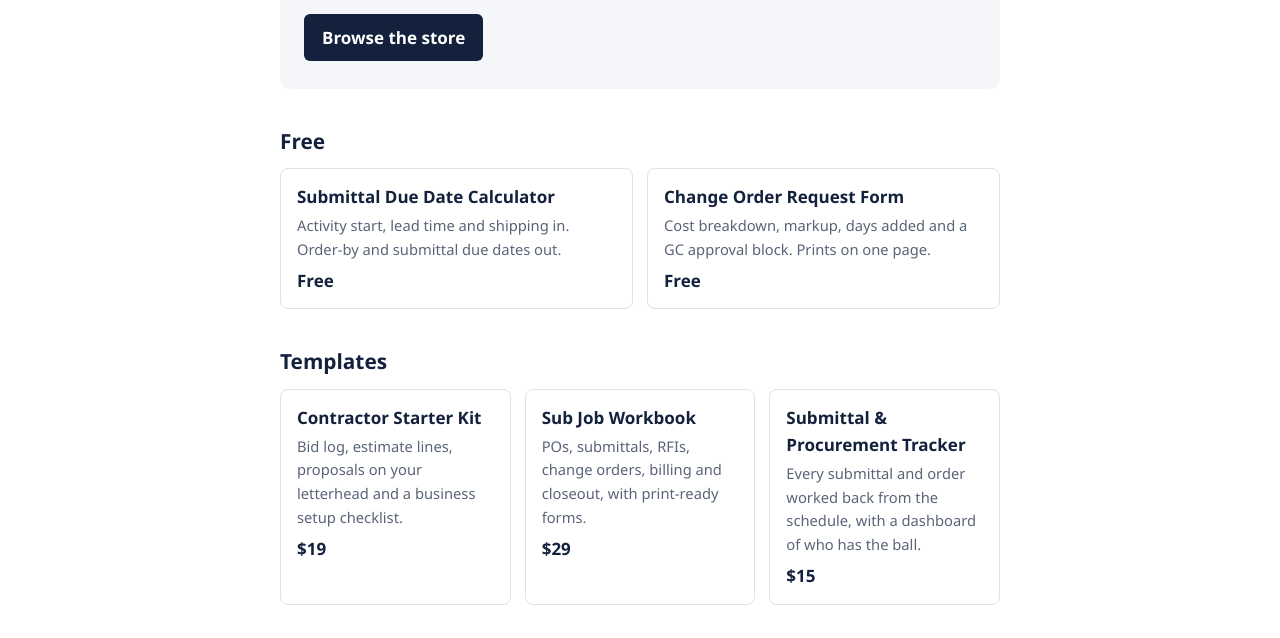
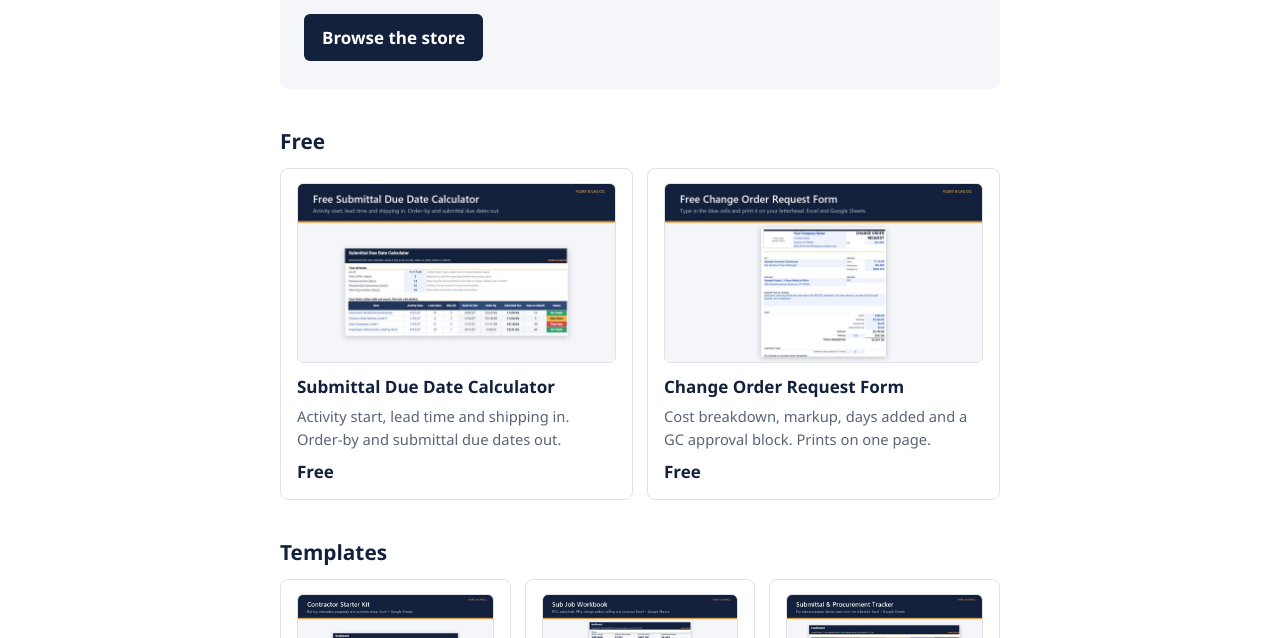
Before and after one commit to floatlagco/floatlagco.github.io, a plain HTML site: page index.html in a window 1280 px wide. Shown: the part 277-915 px from the top of the page. Drawn offline with Linux system fonts and the light colour scheme.

Commit message:
Product images on the home page cards

```diff
--- a/index.html
+++ b/index.html
@@ -28,15 +28,15 @@
 
 <h2>Free</h2>
 <div class="cards">
-<a class="card" href="https://payhip.com/b/35ez0"><strong>Submittal Due Date Calculator</strong><span>Activity start, lead time and shipping in. Order-by and submittal due dates out.</span><em>Free</em></a>
-<a class="card" href="https://payhip.com/b/2LPNk"><strong>Change Order Request Form</strong><span>Cost breakdown, markup, days added and a GC approval block. Prints on one page.</span><em>Free</em></a>
+<a class="card" href="https://payhip.com/b/35ez0"><img src="card-calculator.jpg" alt="Submittal Due Date Calculator spreadsheet" width="640" height="360" loading="lazy"><strong>Submittal Due Date Calculator</strong><span>Activity start, lead time and shipping in. Order-by and submittal due dates out.</span><em>Free</em></a>
+<a class="card" href="https://payhip.com/b/2LPNk"><img src="card-co-form.jpg" alt="Change Order Request Form" width="640" height="360" loading="lazy"><strong>Change Order Request Form</strong><span>Cost breakdown, markup, days added and a GC approval block. Prints on one page.</span><em>Free</em></a>
 </div>
 
 <h2>Templates</h2>
 <div class="cards">
-<a class="card" href="https://payhip.com/b/V36rY"><strong>Contractor Starter Kit</strong><span>Bid log, estimate lines, proposals on your letterhead and a business setup checklist.</span><em>$19</em></a>
-<a class="card" href="https://payhip.com/b/2f1AX"><strong>Sub Job Workbook</strong><span>POs, submittals, RFIs, change orders, billing and closeout, with print-ready forms.</span><em>$29</em></a>
-<a class="card" href="https://payhip.com/b/UwlQ3"><strong>Submittal &amp; Procurement Tracker</strong><span>Every submittal and order worked back from the schedule, with a dashboard of who has the ball.</span><em>$15</em></a>
+<a class="card" href="https://payhip.com/b/V36rY"><img src="card-starter-kit.jpg" alt="Contractor Starter Kit bid log and proposal" width="640" height="360" loading="lazy"><strong>Contractor Starter Kit</strong><span>Bid log, estimate lines, proposals on your letterhead and a business setup checklist.</span><em>$19</em></a>
+<a class="card" href="https://payhip.com/b/2f1AX"><img src="card-workbook.jpg" alt="Sub Job Workbook forms and logs" width="640" height="360" loading="lazy"><strong>Sub Job Workbook</strong><span>POs, submittals, RFIs, change orders, billing and closeout, with print-ready forms.</span><em>$29</em></a>
+<a class="card" href="https://payhip.com/b/UwlQ3"><img src="card-tracker.jpg" alt="Submittal and Procurement Tracker dashboard" width="640" height="360" loading="lazy"><strong>Submittal &amp; Procurement Tracker</strong><span>Every submittal and order worked back from the schedule, with a dashboard of who has the ball.</span><em>$15</em></a>
 </div>
 
 <h2 id="guides">How-to guides</h2>
--- a/style.css
+++ b/style.css
@@ -25,6 +25,7 @@ td:last-child { font-weight: 600; white-space: nowrap; }
 .cards { display: grid; grid-template-columns: repeat(auto-fit, minmax(220px, 1fr)); gap: 14px; }
 .card { display: block; border: 1px solid var(--line); border-radius: 8px; padding: 14px 16px; text-decoration: none; color: var(--ink); }
 .card:hover { border-color: var(--amber); }
+.card img { display: block; width: 100%; height: auto; border-radius: 6px; border: 1px solid var(--line); margin-bottom: 10px; }
 .card strong { display: block; color: var(--navy); }
 .card span { display: block; font-size: .92rem; color: var(--slate); margin: 4px 0 6px; }
 .card em { font-style: normal; font-weight: 600; color: var(--navy); }
```
Also changed, not shown: card-calculator.jpg (added), card-co-form.jpg (added), card-starter-kit.jpg (added), card-tracker.jpg (added), card-workbook.jpg (added).
